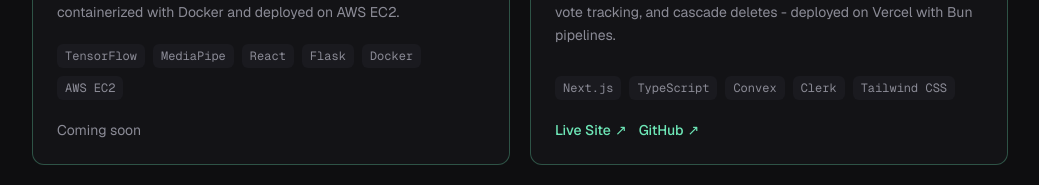
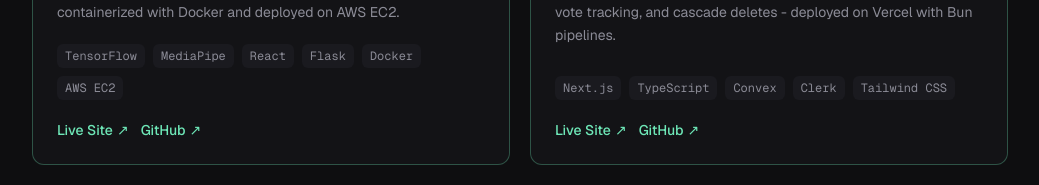
Before and after one commit to khalifehbasiri/khalifeh-portfolio, a Next.js app: page / in a window 1280 px wide. Shown: the part 820-1005 px from the top of the page, without its empty margins (120-1159 px from the left). Built offline with nearby package versions, Linux system fonts and the light colour scheme.

Commit message:
Add project links to portfolio; include Live Site and GitHub repository URLs for better accessibility

```diff
--- a/app/data/portfolio.ts
+++ b/app/data/portfolio.ts
@@ -50,10 +50,18 @@ export const projects: Project[] = [
       "Docker",
       "AWS EC2",
     ],
-    links: [],
+    links: [
+      {
+        label: "Live Site",
+        href: "https://real-time-sign-language-translator-woad.vercel.app/",
+      },
+      {
+        label: "GitHub",
+        href: "https://github.com/khalifehbasiri/Real-Time-Sign-Language-Translator",
+      },
+    ],
     featured: true,
-    category: "personal",
-    note: "Coming soon",
+    category: "personal"
   },
   {
     id: "collaborative-board",
```
Also changed, not shown: 1 other file (tests, documents, lock files or other folders).
